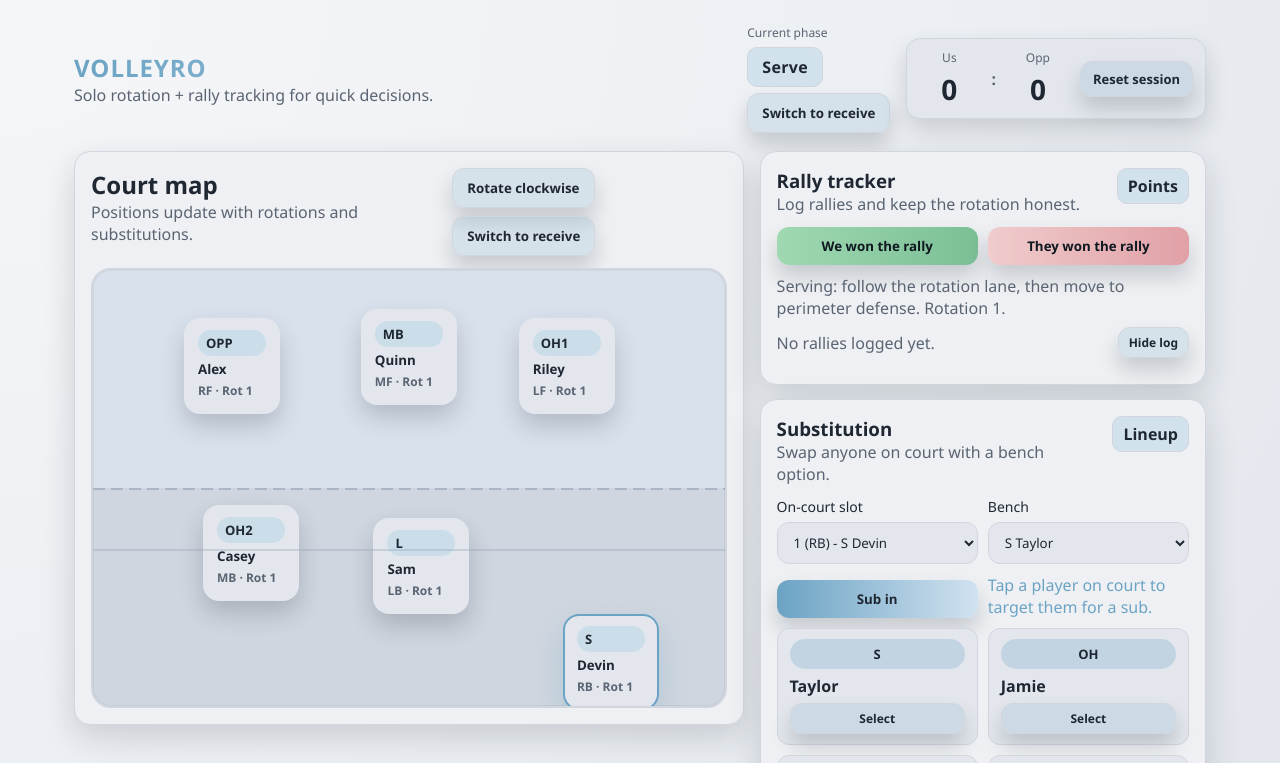
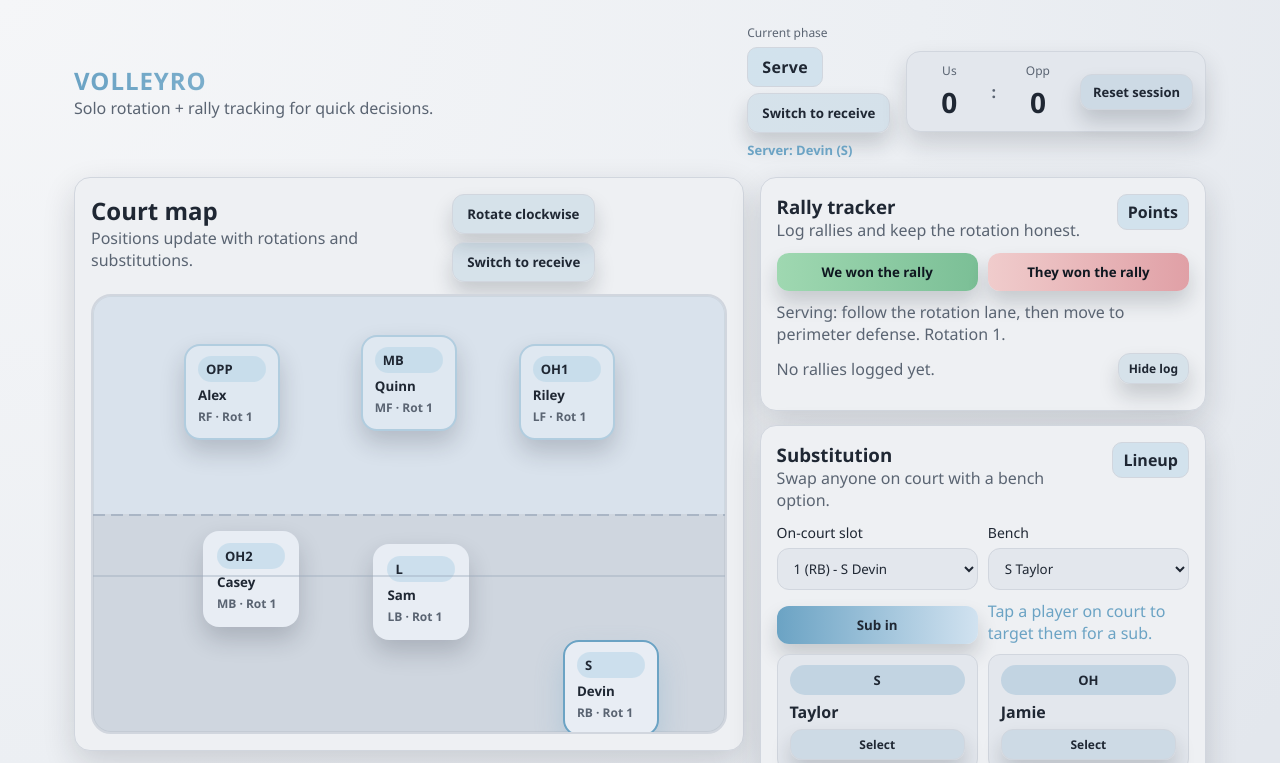
Before and after one commit to Durianlychee/VolleyRo, a plain HTML site: page index.html in a window 1280 px wide. Both pictures are taken after a click on the button "Switch to serve". Shown: the top 763 px of the page. Drawn offline with Linux system fonts and the light colour scheme.

Commit message:
Add server indicator and improve player row styling in app.js and styles.css

```diff
--- a/app.js
+++ b/app.js
@@ -146,6 +146,7 @@
     logSummary: document.getElementById('log-summary'),
     toggleLog: document.getElementById('toggle-log'),
     contextLine: document.getElementById('context-line'),
+    serverNote: document.getElementById('server-note'),
     onCourtSelect: document.getElementById('on-court-select'),
     benchSelect: document.getElementById('bench-select'),
     makeSub: document.getElementById('make-sub'),
@@ -163,6 +164,7 @@
     els.swapPhase.textContent = nextToggle;
     renderCourt();
     updateContext();
+    updateServerInfo();
   }
 
   function toggleMode() {
@@ -175,7 +177,9 @@
     lineup.forEach((player, index) => {
       const spot = layout[index];
       const btn = document.createElement('button');
-      btn.className = `player${selectedOnCourt === player.id ? ' selected' : ''}`;
+      const classes = ['player', index >= 1 && index <= 3 ? 'front-row' : 'back-row'];
+      if (selectedOnCourt === player.id) classes.push('selected');
+      btn.className = classes.join(' ');
       btn.style.left = `${spot.x}%`;
       btn.style.top = `${spot.y}%`;
       btn.innerHTML = `<span class="role">${player.role}</span>
@@ -193,6 +197,18 @@
   function renderScores() {
     els.scoreUs.textContent = scores.us;
     els.scoreOpp.textContent = scores.opp;
+  }
+
+  function updateServerInfo() {
+    if (!els.serverNote) return;
+    if (currentMode === 'serve') {
+      const server = lineup[0];
+      els.serverNote.textContent = `Server: ${server.name} (${server.role})`;
+      els.serverNote.dataset.state = 'serve';
+    } else {
+      els.serverNote.textContent = 'Receiving - no server';
+      els.serverNote.dataset.state = 'receive';
+    }
   }
 
   function renderSelects() {
@@ -289,6 +305,7 @@
     renderCourt();
     renderSelects();
     updateContext();
+    updateServerInfo();
   }
 
   function makeSubstitution() {
@@ -311,6 +328,7 @@
     renderSelects();
     renderBench();
     renderCourt();
+    updateServerInfo();
   }
 
   function logRally(won) {
@@ -348,6 +366,7 @@
     }
     renderLog();
     updateContext();
+    updateServerInfo();
   }
 
   function resetMatch() {
@@ -365,6 +384,7 @@
     renderCourt();
     renderLog();
     setStatus('Session reset. Back in receive to start.', 'info');
+    updateServerInfo();
   }
 
   function toggleLogList() {
@@ -395,6 +415,7 @@
     renderLog();
     updateContext();
     setStatus('Tap a player on court to target them for a sub.', 'info');
+    updateServerInfo();
   }
 
   initEvents();
--- a/index.html
+++ b/index.html
@@ -17,6 +17,7 @@
         <p class="muted tiny">Current phase</p>
         <div class="mode-pill" id="mode-label">Receive</div>
         <button class="ghost" id="toggle-mode">Switch to serve</button>
+        <p class="server-note" id="server-note">Receiving - no server</p>
       </div>
       <div class="scoreboard">
         <div class="score-pair">
--- a/styles.css
+++ b/styles.css
@@ -10,6 +10,8 @@
   --text: #1f2733;
   --muted: #5a6472;
   --border: #d1d6de;
+  --front-surface: #dfe8f1;
+  --back-surface: #e8edf4;
   --shadow: rgba(24, 32, 43, 0.16);
   --win: #7bbf96;
   --loss: #e0a0a6;
@@ -85,6 +87,17 @@ p {
 
 .mode-pill[data-state="serve"] {
   background: rgba(183, 214, 232, 0.5);
+}
+
+.server-note {
+  font-size: 13px;
+  color: var(--muted);
+  margin-top: 2px;
+}
+
+.server-note[data-state="serve"] {
+  color: var(--accent);
+  font-weight: 700;
 }
 
 .scoreboard {
@@ -186,7 +199,7 @@ p {
   width: 96px;
   height: 96px;
   border-radius: 16px;
-  background: var(--surface);
+  background: var(--back-surface);
   border: 2px solid transparent;
   color: var(--text);
   padding: 10px 12px;
@@ -228,6 +241,15 @@ p {
 .player.selected {
   border-color: var(--accent);
   box-shadow: 0 14px 28px rgba(107, 163, 196, 0.3);
+}
+
+.player.front-row {
+  background: var(--front-surface);
+  border-color: rgba(107, 163, 196, 0.4);
+}
+
+.player.back-row {
+  background: var(--back-surface);
 }
 
 .stack {
```
Also changed, not shown: 1 other file.
